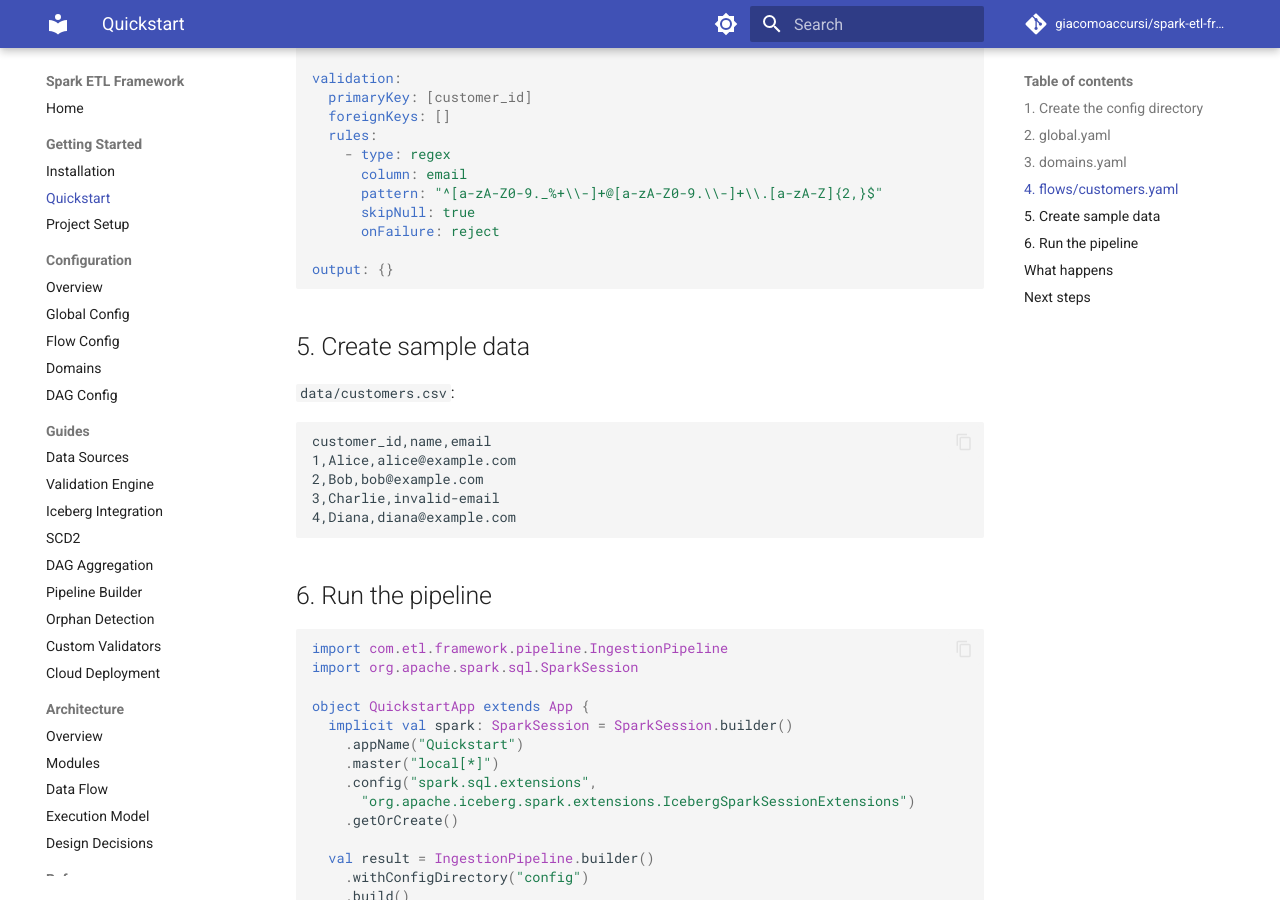
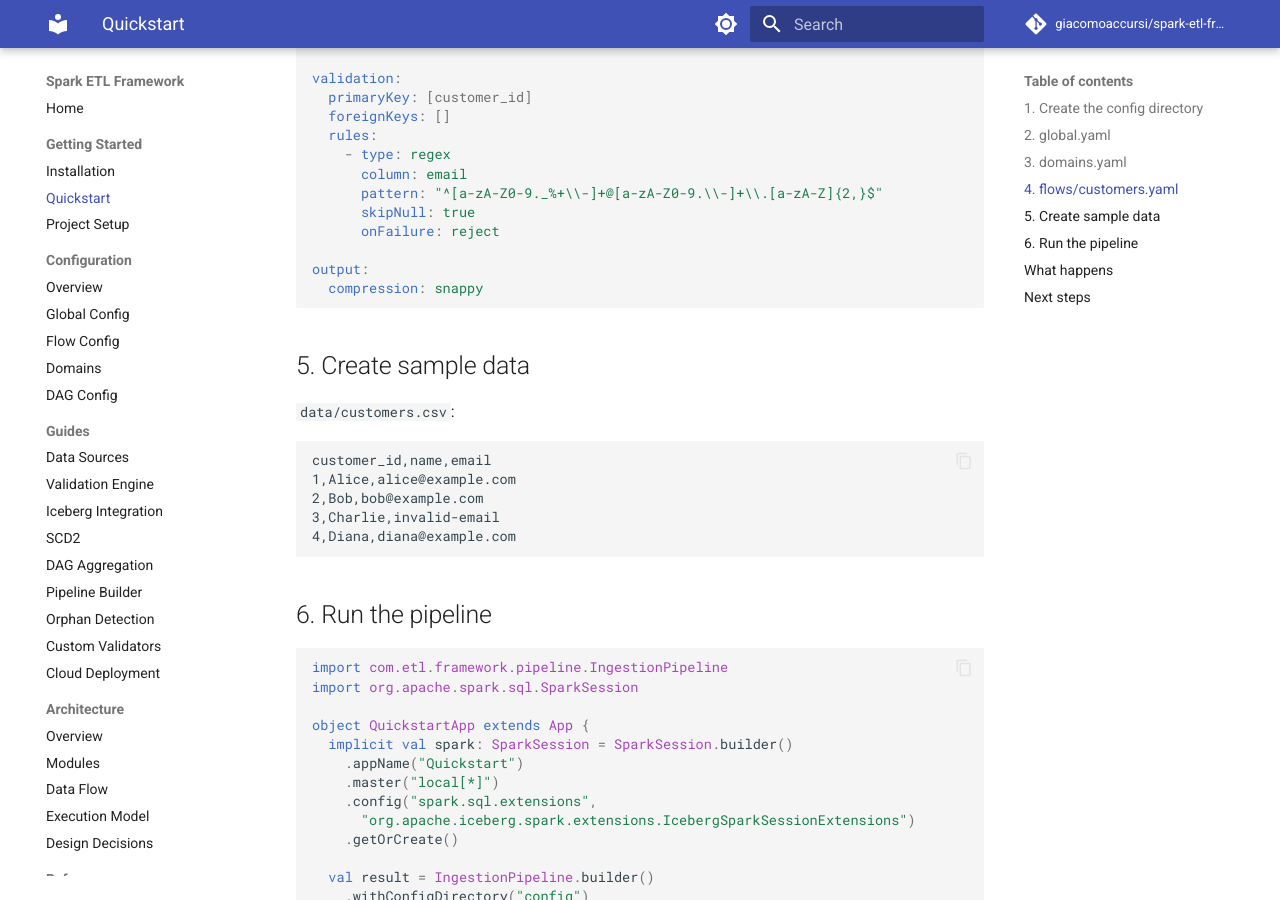
Before and after one commit to giacomoaccursi/Floe, an MkDocs documentation site: the page built from site-docs/getting-started/quickstart.md, in a window 1280 px wide and 900 px high, scrolled down 1871 px. Built offline with MkDocs 1.6.1 and Material for MkDocs 9.7.7, drawn with Linux system fonts in a browser that asks for light colours; comment, search, counter and statistics services are not loaded.

````diff
--- a/site-docs/getting-started/quickstart.md
+++ b/site-docs/getting-started/quickstart.md
@@ -98,7 +98,8 @@ validation:
       skipNull: true
       onFailure: reject
 
-output: {}
+output:
+  compression: snappy
 ```
 
 ## 5. Create sample data
````
Also changed, not shown: docs/configuration.md (+0 -1 lines), site-docs/configuration/flows.md (+0 -1 lines), site-docs/reference/config-reference.md (+0 -1 lines), 5 other files.
